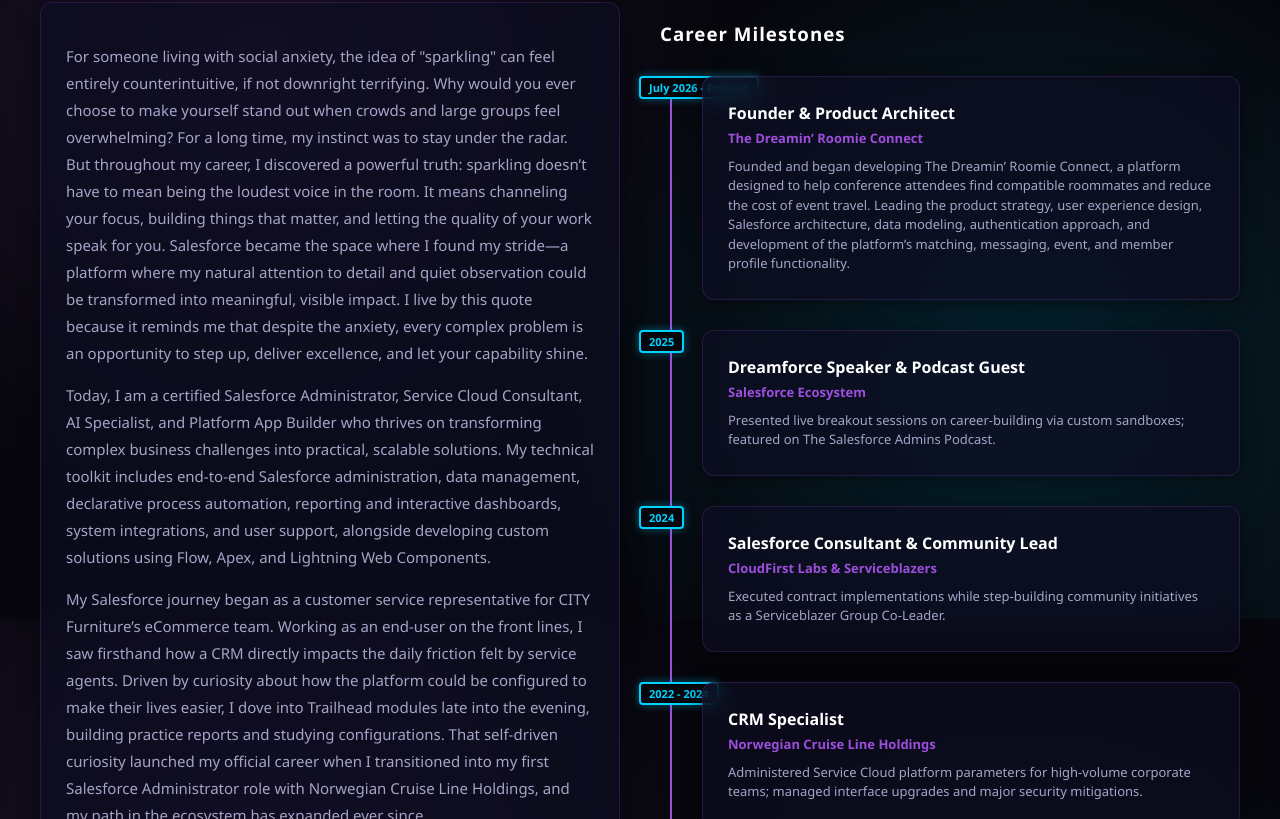
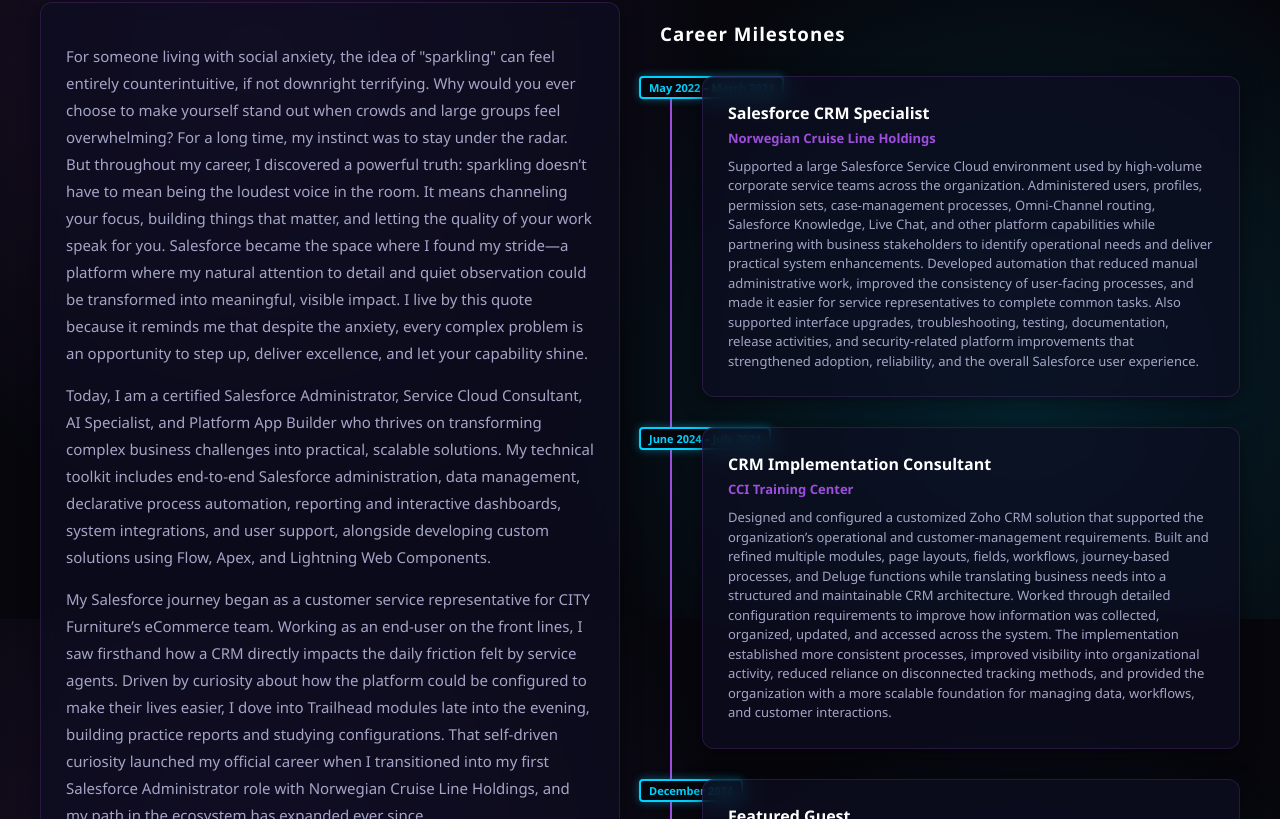
Before and after one commit to bradleywcondonftlaud/personal-portfolio, a React (Create React App) app: page /about in a window 1280 px wide. Shown: the part 181-1000 px from the top of the page. Built offline with nearby package versions, Linux system fonts and the light colour scheme.

Commit message:
Updated jobs

```diff
--- a/src/pages/About.js
+++ b/src/pages/About.js
@@ -3,30 +3,15 @@
 
 function About() {
   const timelineData = [
-    {
-      year: "July 2026 - Present",
-      title: "Founder & Product Architect",
-      company: "The Dreamin’ Roomie Connect",
-      desc: "Founded and began developing The Dreamin’ Roomie Connect, a platform designed to help conference attendees find compatible roommates and reduce the cost of event travel. Leading the product strategy, user experience design, Salesforce architecture, data modeling, authentication approach, and development of the platform’s matching, messaging, event, and member profile functionality."
-    },
-    {
-      year: "2025",
-      title: "Dreamforce Speaker & Podcast Guest",
-      company: "Salesforce Ecosystem",
-      desc: "Presented live breakout sessions on career-building via custom sandboxes; featured on The Salesforce Admins Podcast."
-    },
-    {
-      year: "2024",
-      title: "Salesforce Consultant & Community Lead",
-      company: "CloudFirst Labs & Serviceblazers",
-      desc: "Executed contract implementations while step-building community initiatives as a Serviceblazer Group Co-Leader."
-    },
-    {
-      year: "2022 - 2024",
-      title: "CRM Specialist",
-      company: "Norwegian Cruise Line Holdings",
-      desc: "Administered Service Cloud platform parameters for high-volume corporate teams; managed interface upgrades and major security mitigations."
-    }
+    {year: "May 2022 – March 2024", title: "Salesforce CRM Specialist", company: "Norwegian Cruise Line Holdings", desc: "Supported a large Salesforce Service Cloud environment used by high-volume corporate service teams across the organization. Administered users, profiles, permission sets, case-management processes, Omni-Channel routing, Salesforce Knowledge, Live Chat, and other platform capabilities while partnering with business stakeholders to identify operational needs and deliver practical system enhancements. Developed automation that reduced manual administrative work, improved the consistency of user-facing processes, and made it easier for service representatives to complete common tasks. Also supported interface upgrades, troubleshooting, testing, documentation, release activities, and security-related platform improvements that strengthened adoption, reliability, and the overall Salesforce user experience."},
+    {year: "June 2024 – July 2024", title: "CRM Implementation Consultant", company: "CCI Training Center", desc: "Designed and configured a customized Zoho CRM solution that supported the organization’s operational and customer-management requirements. Built and refined multiple modules, page layouts, fields, workflows, journey-based processes, and Deluge functions while translating business needs into a structured and maintainable CRM architecture. Worked through detailed configuration requirements to improve how information was collected, organized, updated, and accessed across the system. The implementation established more consistent processes, improved visibility into organizational activity, reduced reliance on disconnected tracking methods, and provided the organization with a more scalable foundation for managing data, workflows, and customer interactions."},
+    {year: "December 2024", title: "Featured Guest", company: "Salesforce Automate This!", desc: "Appeared on Salesforce’s Automate This! series to demonstrate a practical automation solution and explain how Salesforce administrators can use Flow to address real operational challenges. Walked viewers through the purpose of the solution, the business problem it addressed, the design decisions behind the automation, and the way the completed process improved the experience for users. The appearance provided an opportunity to share technical knowledge with the broader Salesforce community while demonstrating an ability to explain complex automation concepts in an approachable and practical manner. This milestone also marked the beginning of increased visibility within the Salesforce ecosystem as a solution builder, educator, presenter, and community contributor."},
+    {year: "March 2025 – June 2025", title: "Salesforce Consultant", company: "CloudFirst Labs", desc: "Began working as an independent Salesforce consultant, supporting clients with platform configuration, automation, solution design, troubleshooting, and administrative improvements. Collaborated directly with stakeholders to understand business challenges, clarify requirements, recommend appropriate Salesforce capabilities, and translate operational needs into scalable technical solutions. The consulting work expanded professional experience beyond supporting a single internal Salesforce organization by introducing a wider variety of business processes, environments, users, and implementation needs. Continued strengthening skills in solution architecture, stakeholder communication, automation design, documentation, testing, and the delivery of Salesforce improvements that balance immediate business needs with long-term platform maintainability."},
+    {year: "December 2024 – Present", title: "Community Group Co-Leader", company: "Serviceblazer Community Group", desc: "Selected to co-lead the Serviceblazer Community Group, helping create educational programming, facilitate professional conversations, support Salesforce practitioners, and promote knowledge sharing throughout the ecosystem. Collaborates with fellow community leaders to plan events, identify relevant topics, coordinate speakers, host discussions, and create opportunities for members to learn from one another. Helps make technical and career-focused information more accessible to administrators, consultants, service professionals, and other members of the Salesforce community. Contributed to the continued growth and recognition of an award-winning community while building a reputation as an approachable, dependable, and actively engaged leader committed to helping others strengthen their skills and advance their careers."},
+    {year: "October 2025", title: "Admin Theatre Speaker", company: "Dreamforce", desc: "Presented “Building Salesforce Projects to Land Your Next Role” in the Dreamforce Admin Theatre. Shared practical strategies for selecting meaningful project ideas, building solutions that demonstrate real Salesforce skills, documenting technical decisions, and presenting completed work in a way that communicates both technical ability and business value. Explained how aspiring and experienced Salesforce professionals can use personal projects, developer environments, custom applications, and portfolio content to strengthen their professional credibility. The presentation drew from personal career experience and provided attendees with actionable guidance for turning hands-on Salesforce work into compelling stories for resumes, interviews, networking conversations, and online portfolios. Speaking at Dreamforce represented a significant professional milestone and further established a visible presence within the Salesforce community."},
+    {year: "October 2025", title: "Featured Guest", company: "Salesforce Admins Podcast", desc: "Appeared as a featured guest on the Salesforce Admins Podcast to discuss professional growth, community involvement, Salesforce automation, and lessons learned throughout a nontraditional career journey. Shared experiences related to developing Salesforce expertise, creating practical solutions, participating in the Trailblazer Community, and pursuing opportunities that increased professional visibility. Discussed the importance of continuous learning, hands-on experimentation, relationship building, and communicating the business value behind technical work. The conversation was intended to encourage Salesforce administrators to continue building, sharing their knowledge, and contributing to the ecosystem even when their career path does not follow a traditional route. The appearance expanded professional reach and reinforced a reputation as an authentic and engaged Salesforce community voice."},
+    {year: "June 2025 – July 2026", title: "Technology & Systems Specialist and Salesforce Administrator", company: "Waste Solution Services", desc: "Led the design and implementation of a customized Salesforce platform supporting complex waste-management proposal, invoice-review, service-confirmation, and quoting operations. Designed a scalable data model connecting customers, properties, opportunities, proposal work items, previous accounts, invoices, line items, confirmation work, and related operational records. Developed automation that transformed uploaded customer invoices into structured Salesforce data, reducing manual entry and improving the consistency of downstream processes. Created custom Lightning Web Components, screen flows, routing processes, review interfaces, and queue-based experiences that helped employees complete complex work more efficiently. Also supported integrations, requirements gathering, testing, Jira-based delivery, user acceptance testing, DevOps Center deployments, release management, documentation, and organizational change as the company transitioned from legacy tracking systems to a centralized Salesforce environment."},
+    {year: "July 2026 – Present", title: "Founder and Product Architect", company: "The Dreamin’ Roomie Connect", desc: "Founded The Dreamin’ Roomie Connect, a platform designed to help conference attendees find compatible roommates, reduce lodging expenses, and make professional events more accessible. Developed the initial product vision, defined the target audience, identified the core user experience, and began designing the technical foundation needed to support member profiles, event participation, roommate preferences, matching, messaging, notifications, authentication, and account management. Leads the platform’s product strategy, branding, user-experience design, data modeling, Salesforce architecture, security planning, and application-development approach. The project combines entrepreneurial leadership with hands-on solution design and provides an opportunity to build an original product that addresses a recognizable challenge faced by members of professional and community-driven event ecosystems."}
   ];
 
   return (
```
